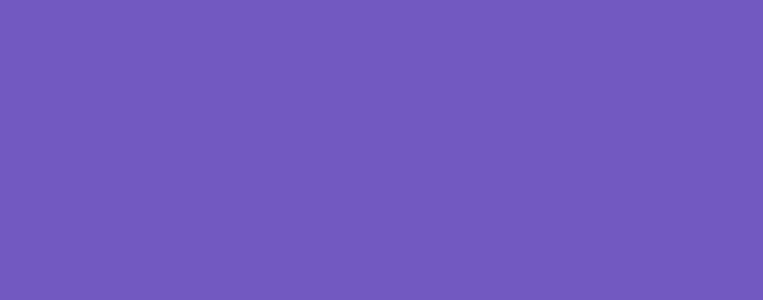
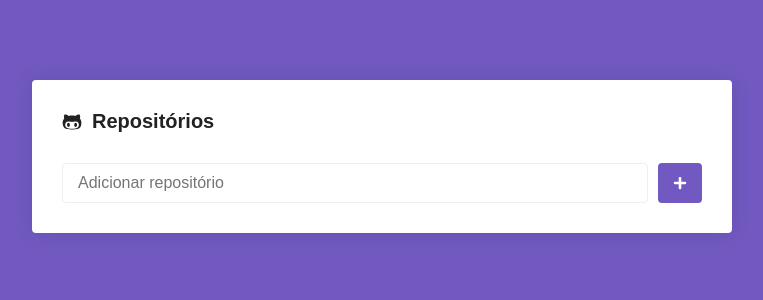
Before and after one commit to WilliamWJD/app-repo, a React (Create React App) app: page / in a window 1280 px wide. Shown: the top 300 px of the page, without its empty margins (258-1021 px from the left). Built offline with nearby package versions, Linux system fonts and the light colour scheme.

Commit message:
criando a página main

```diff
--- a/package.json
+++ b/package.json
@@ -8,6 +8,7 @@
     "@testing-library/user-event": "^7.1.2",
     "react": "^16.13.1",
     "react-dom": "^16.13.1",
+    "react-icons": "^3.10.0",
     "react-router-dom": "^5.2.0",
     "react-scripts": "3.4.1",
     "styled-components": "^5.1.1"
--- a/src/pages/Main/index.js
+++ b/src/pages/Main/index.js
@@ -1,9 +1,25 @@
 import React from 'react';
 
-import { Title } from './styles';
+import { FaGithubAlt, FaPlus } from 'react-icons/fa';
+
+import { Container, Form, SubmitButton } from './styles';
 
 function Main() {
-    return <Title>Main</Title>;
+    return (
+        <Container>
+            <h1>
+                <FaGithubAlt />
+                Repositórios
+            </h1>
+
+            <Form onSubmit={() => {}}>
+                <input type="text" placeholder="Adicionar repositório" />
+                <SubmitButton disabled>
+                    <FaPlus color="#fff" size={14} />
+                </SubmitButton>
+            </Form>
+        </Container>
+    );
 }
 
 export default Main;
--- a/src/pages/Main/styles.js
+++ b/src/pages/Main/styles.js
@@ -1,7 +1,49 @@
 import styled from 'styled-components';
 
-export const Title = styled.h1`
-    font-size: 24px;
-    color: #7159c1;
-    font-family: Arial, Helvetica, sans-serif;
+export const Container = styled.div`
+    max-width: 700px;
+    background: #fff;
+    border-radius: 4px;
+    box-shadow: 0 0 20px rgba(0, 0, 0, 0.1);
+    padding: 30px;
+    margin: 80px auto;
+
+    h1 {
+        font-size: 20px;
+        display: flex;
+        align-items: center;
+        flex-direction: row;
+
+        svg {
+            margin-right: 10px;
+        }
+    }
 `;
+
+export const Form = styled.form`
+    margin-top: 30px;
+    display: flex;
+    flex-direction: row;
+
+    input {
+        flex: 1;
+        border: 1px solid #eee;
+        padding: 10px 15px;
+        border-radius: 4px;
+        font-size: 16px;
+    }
+`;
+
+export const SubmitButton = styled.button.attrs({
+    type: 'submit',
+})`
+    background: #7159c1;
+    border: 0;
+    padding: 0 15px;
+    margin-left: 10px;
+    border-radius: 4px;
+
+    display: flex;
+    justify-content: center;
+    align-items: center;
+`;
--- a/src/styles/global.js
+++ b/src/styles/global.js
@@ -16,4 +16,14 @@
         background:#7159c1;
         -webkit-font-smoothing:antialiased !important;
     }
+
+    body, input, button{
+        color:#222;
+        font-size:14px;
+        font-family:Arial, Helvetica, sans-serif;
+    }
+
+    button{
+        cursor:pointer;
+    }
 `;
```
Also changed, not shown: .eslintrc.js, 1 other file (tests, documents, lock files or other folders).
